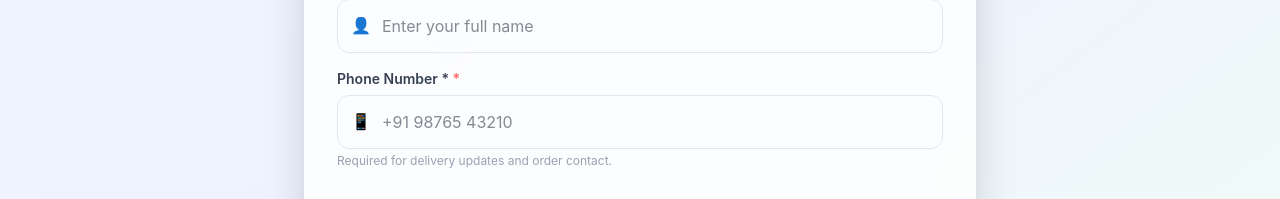
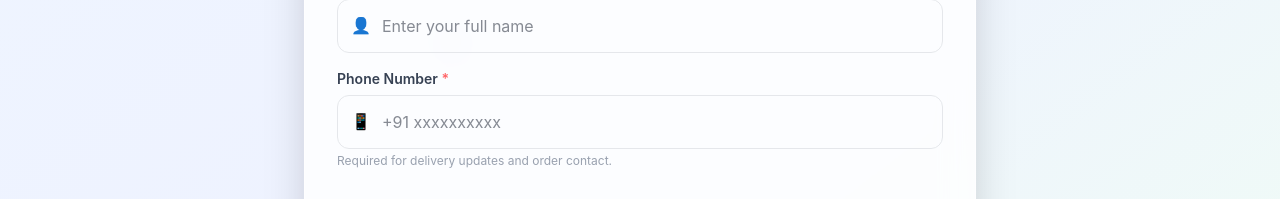
Before and after one commit to Eswar332/Jayansh, a Next.js app: page /register in a window 1280 px wide. Shown: the part 512-711 px from the top of the page. Built offline with nearby package versions, Linux system fonts and the light colour scheme.

Commit message:
Animation Change 1

```diff
--- a/src/app/register/page.tsx
+++ b/src/app/register/page.tsx
@@ -287,7 +287,7 @@ export default function RegisterPage() {
 
                   <div className="animate-slide-up stagger-2">
                     <label className="block text-sm font-semibold text-gray-700 mb-1.5">
-                      Phone Number * <span className="text-red-400">*</span>
+                      Phone Number <span className="text-red-400">*</span>
                     </label>
                     <div className="relative">
                       <input
@@ -298,7 +298,7 @@ export default function RegisterPage() {
                           updateForm("phone", e.target.value.replace(/[^0-9+\-\s]/g, ""))
                         }
                         className="w-full border border-gray-200 rounded-xl px-4 py-3.5 pl-11 focus:outline-none focus:ring-2 focus:ring-blue-500 focus:border-transparent transition-all duration-300 hover:border-blue-300"
-                        placeholder="+91 98765 43210"
+                        placeholder="+91 xxxxxxxxxx"
                       />
                       <span className="absolute left-3.5 top-3.5 text-gray-400">📱</span>
                       {form.phone.trim().length >= 10 && (
```
